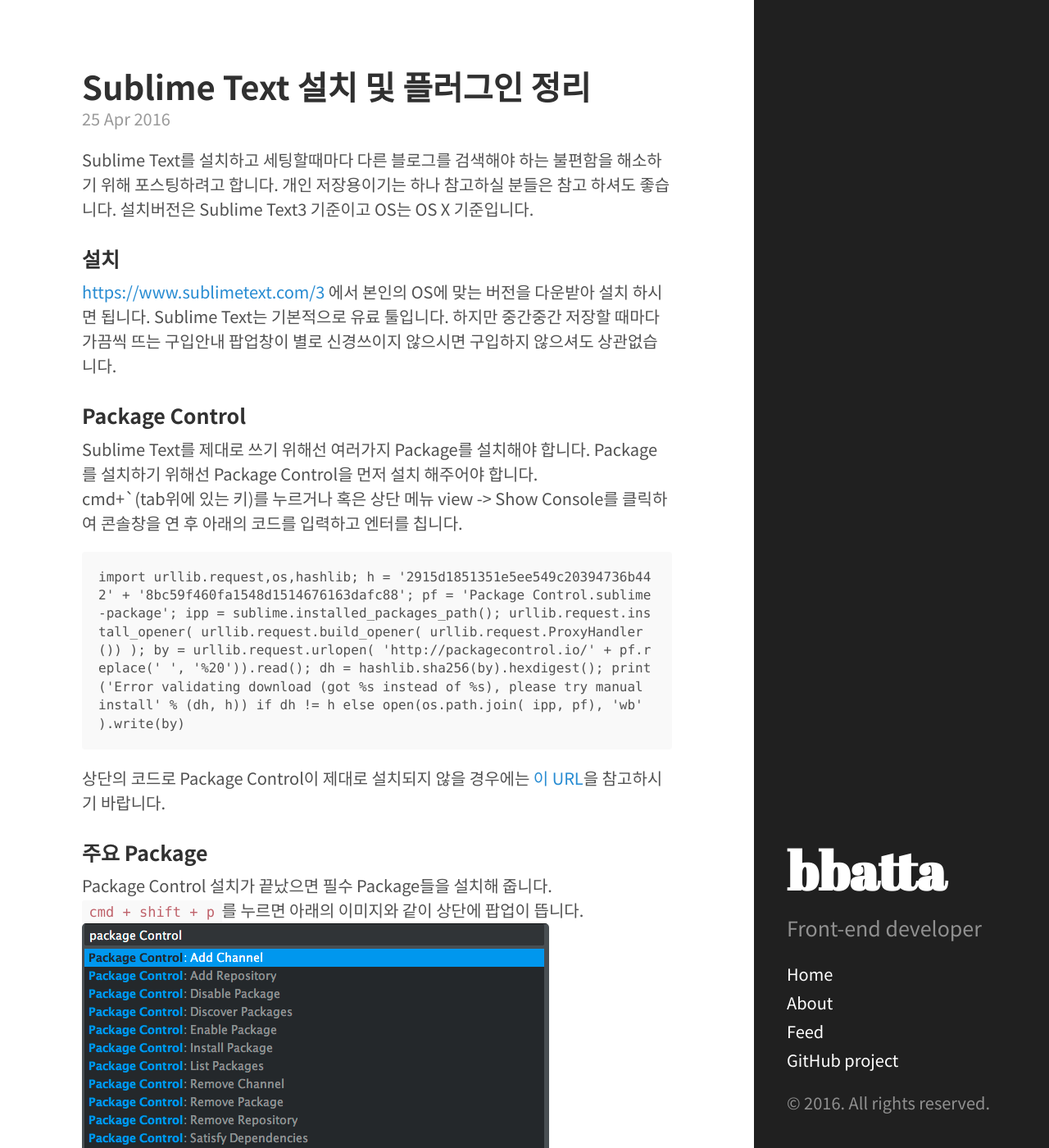
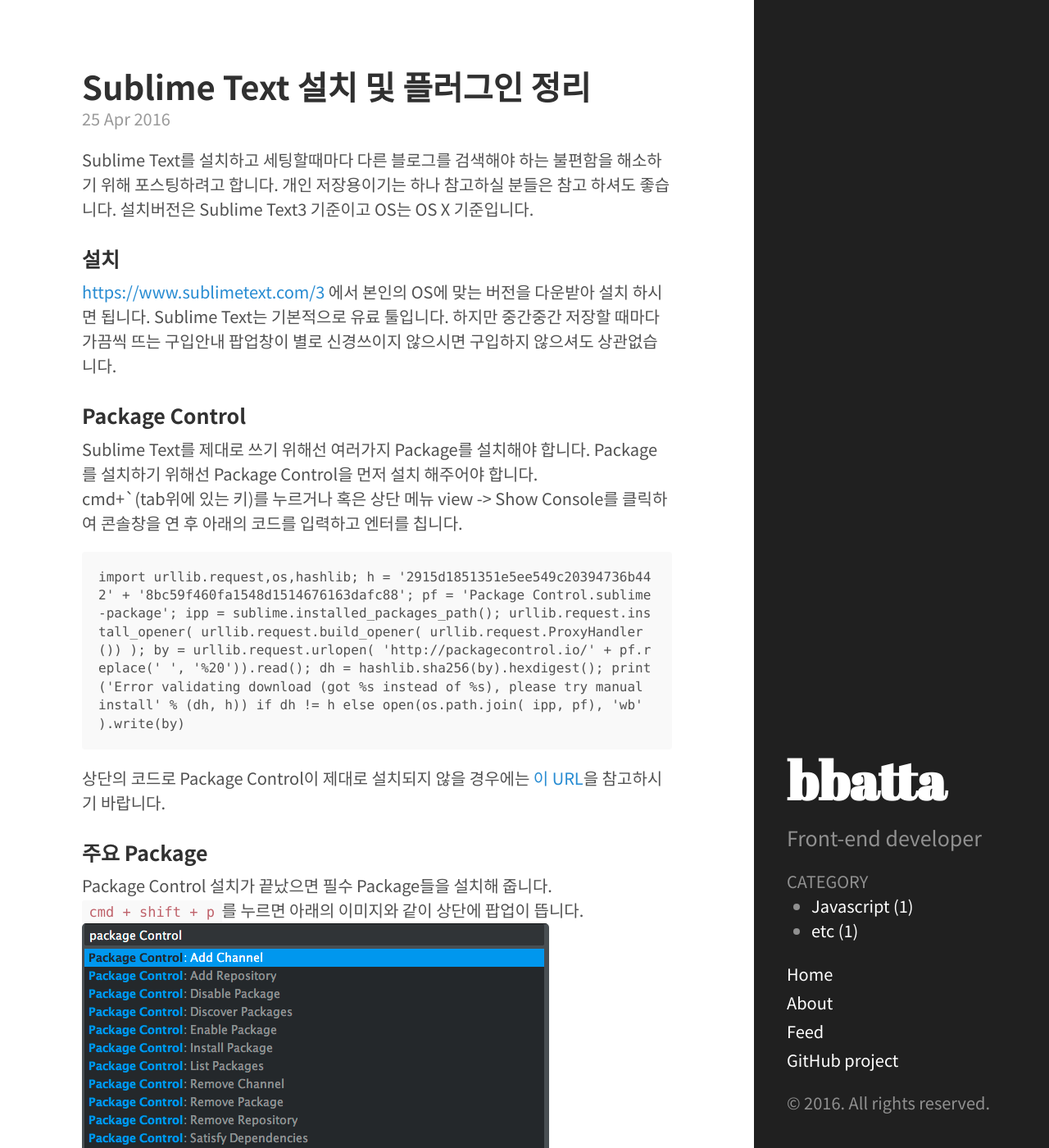
Before and after one commit to bbatta38/bbatta38.github.io, a Jekyll site: the page built from _posts/2016-04-25-how-to-setting-sublime-text.md, in a window 1280 px wide and 1400 px high. Shown: the whole window at 82% size. Built offline with Jekyll 4.4.1, drawn with Linux system fonts in a browser that asks for light colours; comment, search, counter and statistics services are not loaded.

Commit message:
add categories

```diff
--- a/_includes/sidebar.html
+++ b/_includes/sidebar.html
@@ -7,6 +7,19 @@
         </a>
       </h1>
       <p class="lead">{{ site.description }}</p>
+      <p class="category-title">CATEGORY</p>
+      <ul class="category-list">
+        {% for category in site.categories %}
+            <li class="camelize_me">
+                <a href="/{{category | first}}/">
+                    {{category | first }}
+                    <span class="badge">
+                     ({{ category | last | size }})
+                    </span>
+                </a>
+            </li>
+        {% endfor %}
+    </ul>
     </div>
 
     <nav class="sidebar-nav">
@@ -17,15 +30,7 @@
         `layout: page` in the front-matter. See readme for usage.
       {% endcomment %}
 
-      {% assign pages_list = site.pages %}
-      {% for node in pages_list %}
-        {% if node.title != null %}
-          {% if node.layout == "page" %}
-            <a class="sidebar-nav-item{% if page.url == node.url %} active{% endif %}" href="{{ node.url }}">{{ node.title }}</a>
-          {% endif %}
-        {% endif %}
-      {% endfor %}
-
+      <a class="sidebar-nav-item" href="/about/">About</a>
       <a class="sidebar-nav-item" href="/atom.xml">Feed</a>
       <a class="sidebar-nav-item" href="{{ site.github.repo }}">GitHub project</a>
       <!-- <span class="sidebar-nav-item">Currently v{{ site.version }}</span> -->
--- a/_posts/2016-04-21-javascript-coding-guide.md
+++ b/_posts/2016-04-21-javascript-coding-guide.md
@@ -2,6 +2,8 @@
 layout: post
 title: 자바스크립트 코딩가이드
 comments: true
+categories:
+- Javascript
 ---
 
 ### 전역변수 최소화
--- a/_posts/2016-04-25-how-to-setting-sublime-text.md
+++ b/_posts/2016-04-25-how-to-setting-sublime-text.md
@@ -2,6 +2,8 @@
 layout: post
 title: Sublime Text 설치 및 플러그인 정리
 comments: true
+categories:
+- etc
 ---
 
 Sublime Text를 설치하고 세팅할때마다 다른 블로그를 검색해야 하는 불편함을 해소하기 위해 포스팅하려고 합니다. 개인 저장용이기는 하나 참고하실 분들은 참고 하셔도 좋습니다. 설치버전은 Sublime Text3 기준이고 OS는 OS X 기준입니다.
--- a/public/css/hyde.css
+++ b/public/css/hyde.css
@@ -123,6 +123,14 @@
     bottom: 1rem;
     left:   1rem;
   }
+}
+
+.sidebar .category-title {margin:0}
+
+.sidebar .category-list {position:relative}
+@media (max-width: 48em) {
+  .sidebar .category-list {padding:0}
+  .sidebar .category-list li {list-style:none; padding:0}
 }
 
 
```
